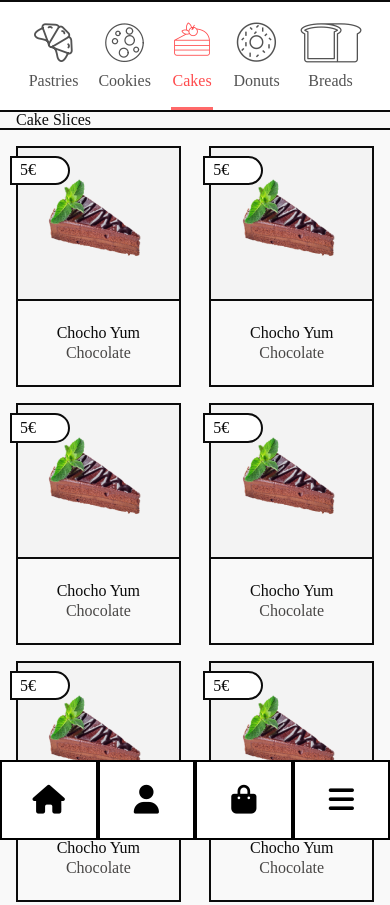
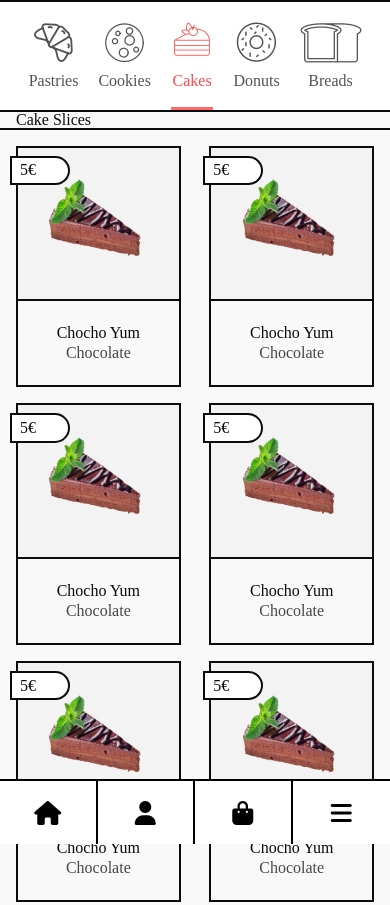
Before and after one commit to project-assigments-p2-singulaars/ecommerce-miyum, a website with bundled scripts: page src/index.html in a window 390 px wide. Shown: the top 905 px of the page. Built offline with nearby package versions, Linux system fonts and the light colour scheme; a web font is replaced by a local one.

Commit message:
fix: border styles changed; disapears on desktop(media query)

```diff
--- a/src/lib/bottomNavBar.js
+++ b/src/lib/bottomNavBar.js
@@ -1,15 +1,15 @@
 
-export function navbar(){
-    const body = document.querySelector("body");
-    const navBarContainer = document.createElement("div");
-    navBarContainer.classList.add("bottom-nav-bar");
+export function navbar() {
+  const body = document.querySelector("body");
+  const navBarContainer = document.createElement("div");
+  navBarContainer.classList.add("bottom-nav-bar");
 
-    navBarContainer.innerHTML = `
-        <button class="fa-solid fa-house" style="color: #000000;"></button>
-        <button class="fa-solid fa-user" style="color: #000000;"></button>
-        <button class="fa-solid fa-bag-shopping" style="color: #000000;"></button>
-        <button class="fa-solid fa-bars" style="color: #000000;"></button>
-    `;
+  navBarContainer.innerHTML = /* html */`
+    <button class="fa-solid fa-house""></button>
+    <button class="fa-solid fa-user""></button>
+    <button class="fa-solid fa-bag-shopping""></button>
+    <button class="fa-solid fa-bars""></button>
+  `;
 
-    body.appendChild(navBarContainer);
+  body.appendChild(navBarContainer);
 }
--- a/src/static/styles/sass/_bottom-nav-bar.scss
+++ b/src/static/styles/sass/_bottom-nav-bar.scss
@@ -1,29 +1,38 @@
-*{
-    margin:0;
-    padding: 0;
-    box-sizing: border-box;
 
-}
 
-html{
-    font-size: 16px;
-}
-
-.bottom-nav-bar{
-    display:grid;
-    grid-template-rows:200px;
-    grid-template-columns: 1fr 1fr 1fr 1fr ;
-    height: 10vh;
-    width: 100%;
-    position: fixed;
-    bottom: 0;
-    left: 0;
+.bottom-nav-bar {
+  display: grid;
+  grid-template-rows: 4rem;
+  grid-template-columns: 1fr 1fr 1fr 1fr;
+  width: 100%;
+  position: fixed;
+  bottom: 0;
+  left: 0;
+  border-top: 0.07rem solid black;
 }
 
 
-.bottom-nav-bar button{
-    font-size: 1.8rem;
-    background-color: white;
-    height:5rem;
-    border: 0.125rem solid black;
+.bottom-nav-bar button {
+  font-size: 1.5rem;
+  background-color: white;
+  height: inherit;
+  border: inherit;
+  border-right: 0.125rem solid black;
+  color: black;
 }
+
+.bottom-nav-bar button:last-of-type {
+  border-right: none;
+}
+
+
+
+/*   MEDIA QUERIES   */
+
+@media screen and (width > 800px) {
+
+  .bottom-nav-bar{
+    display: none;
+  }
+
+}
--- a/src/static/styles/sass/_general.scss
+++ b/src/static/styles/sass/_general.scss
@@ -11,6 +11,10 @@ html{
 body{
   background-color: $bg-color__main;
   color: $color__black-main;
+}
+
+main{
+  padding-bottom: 5rem;
 }
 
 a{
@@ -37,3 +41,13 @@ h4{
   margin-right: 1rem;
   margin-left: 1rem;
 }
+
+
+
+@media screen and (width > 800px) {
+
+  main{
+    padding-bottom: 0;
+  }
+
+}
```
Also changed, not shown: src/static/styles/css/styles.css, 1 other file.
